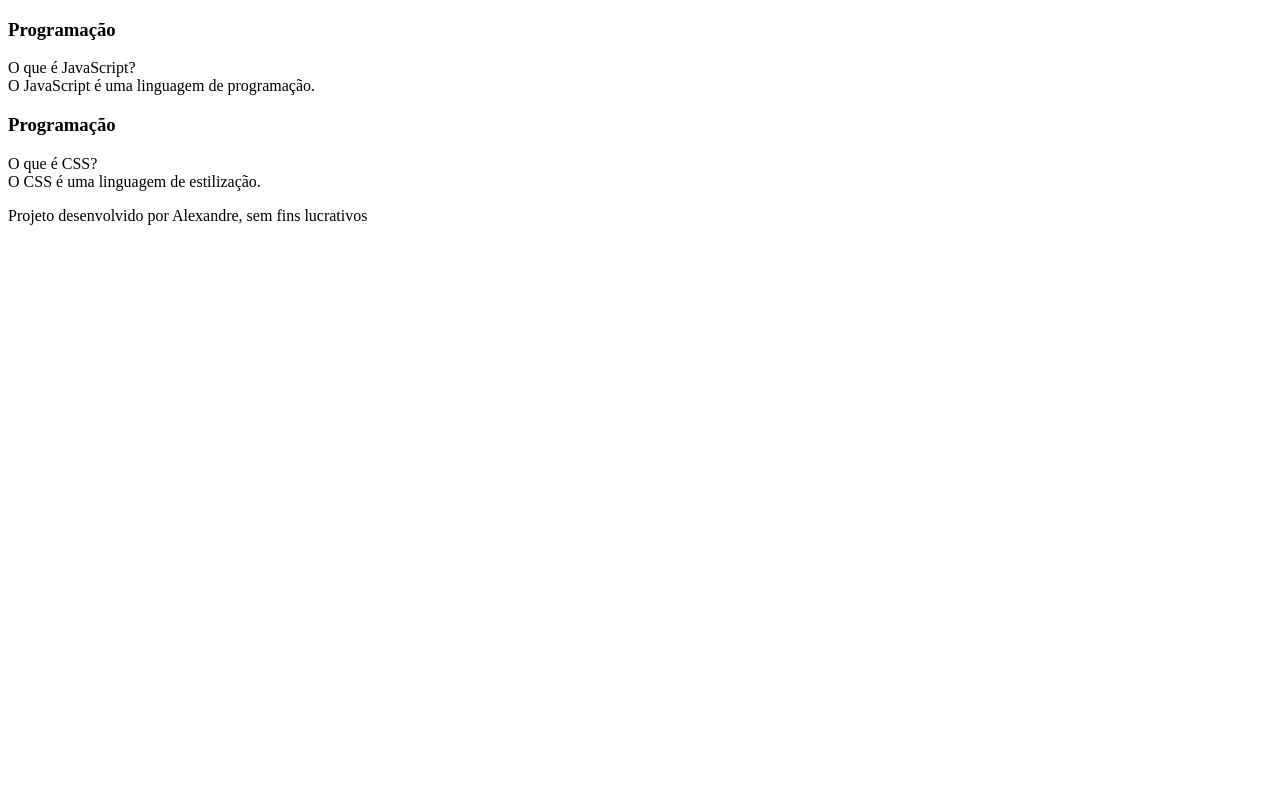
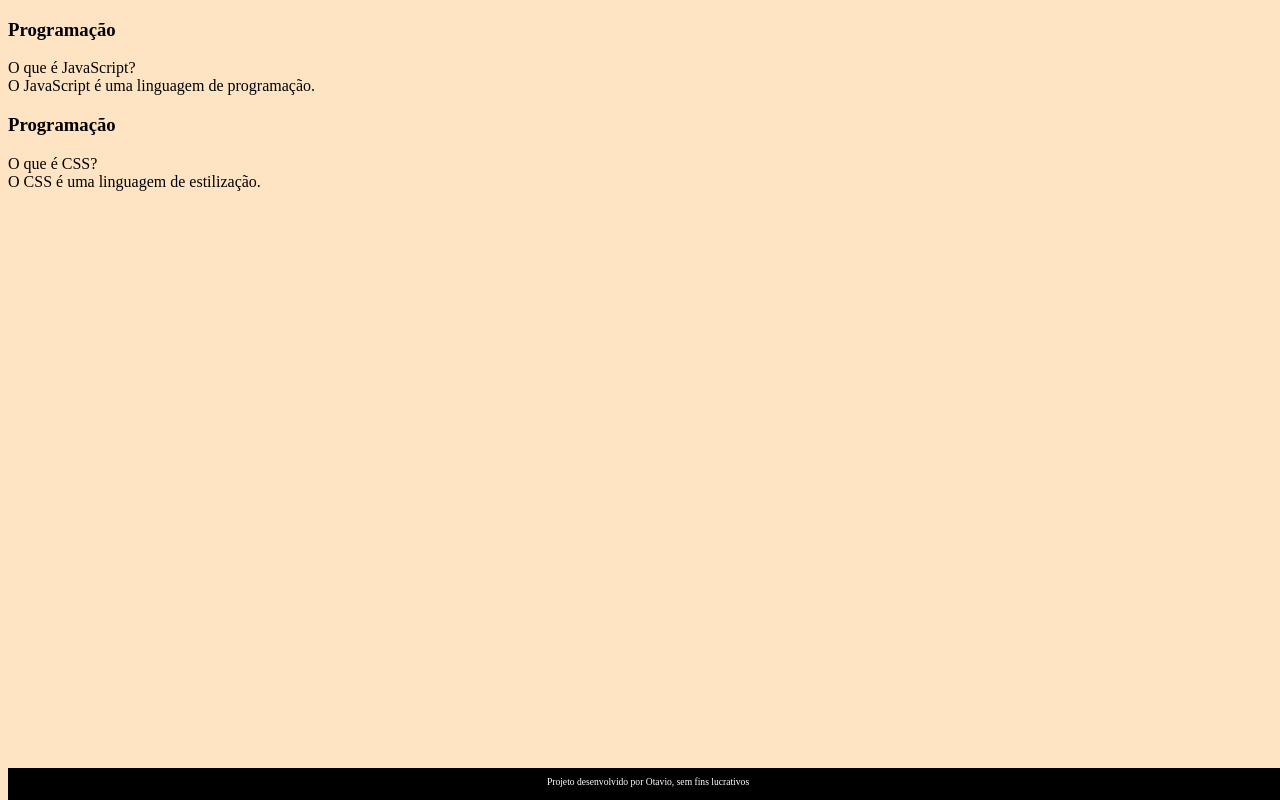
Before and after one commit to petroskim/FLASHCARDS, a plain HTML site: page index.html in a window 1280 px wide. Drawn offline with Linux system fonts and the light colour scheme.

Commit message:
folha de estilo

```diff
--- /dev/null
+++ b/assets/style.css
@@ -0,0 +1,18 @@
+body{
+    background-color: bisque;
+    font-family: bai jamjuree;
+}
+
+footer{
+    background-color: black;
+    color: white;
+    position: fixed;
+    bottom: 0;
+    width: 100%;
+    height: 2rem;
+}
+footer p{
+    text-align: center;
+    font-size: 0.6rem;
+    margin-top: 0.5rem;
+}
--- a/index.html
+++ b/index.html
@@ -3,6 +3,7 @@
 <head>
     <meta charset="UTF-8">
     <meta name="viewport" content="width=device-width, initial-scale=1.0">
+    <link rel="stylesheet" href="assets/style.css">
     <title>Flashcard</title>
 </head>
 <body>
@@ -33,7 +34,7 @@
         </section>
    </main>
     <footer>
-        <p>Projeto desenvolvido por Alexandre, sem fins lucrativos</p>
+        <p>Projeto desenvolvido por Otavio, sem fins lucrativos</p>
     </footer>
 </body>
 </html>
```
